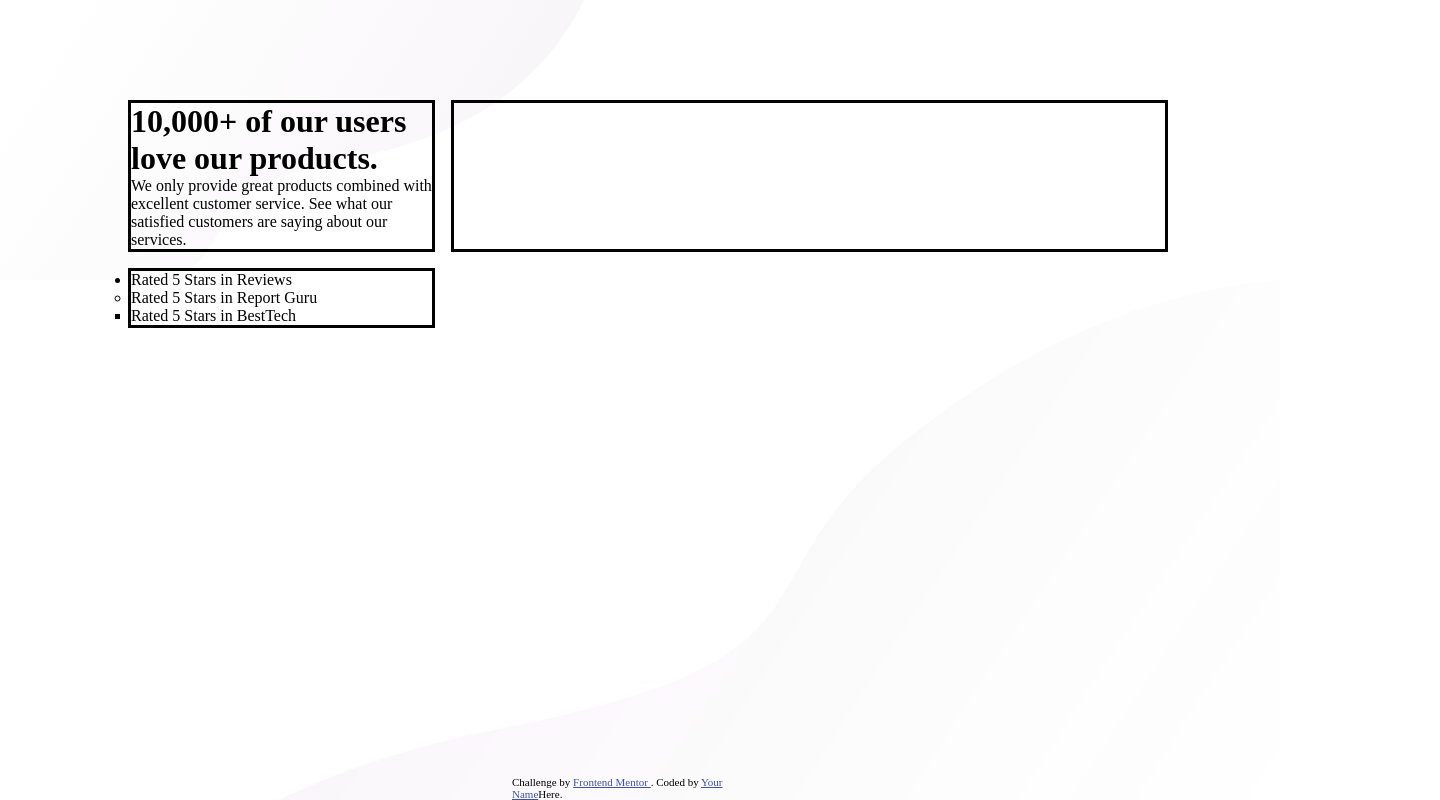
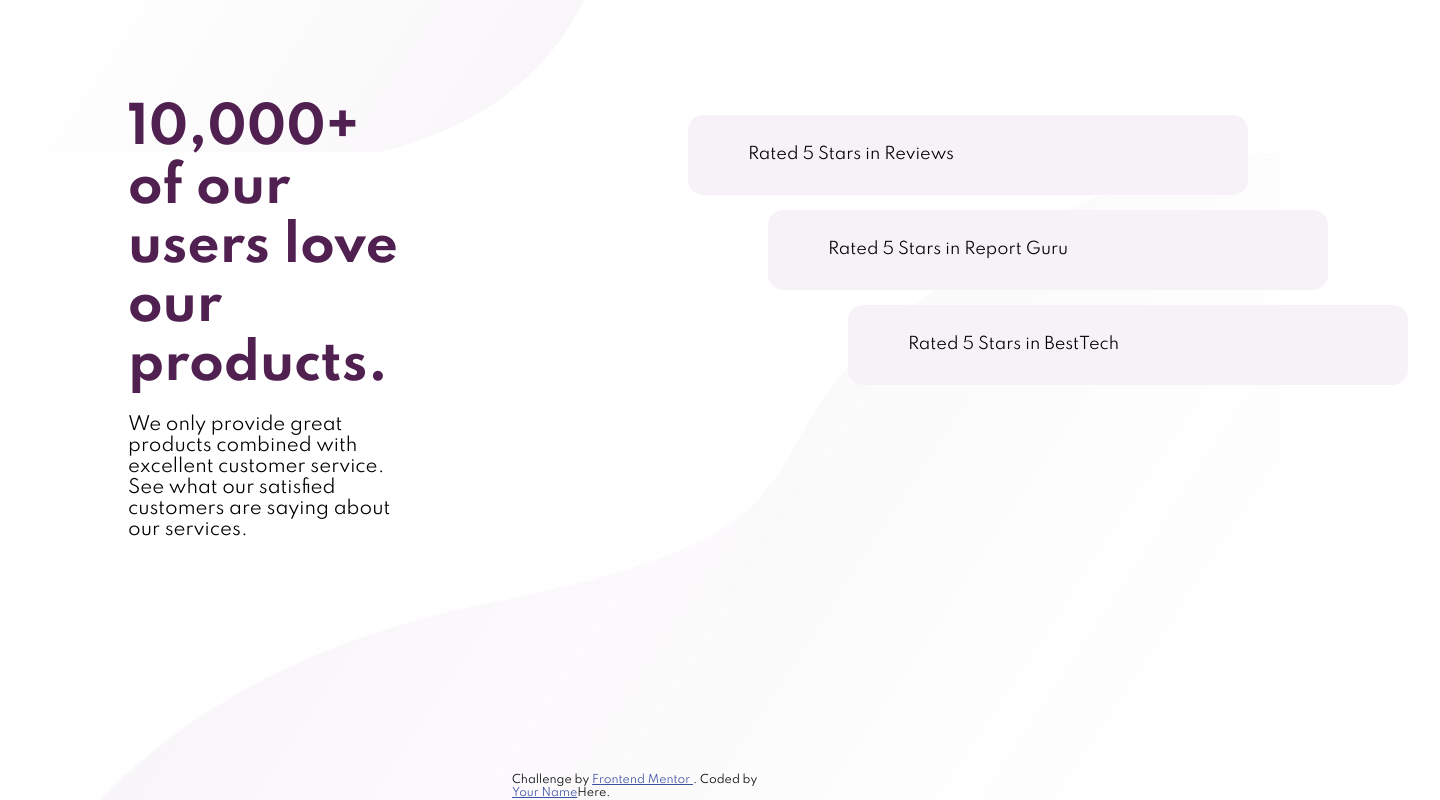
Before and after one commit to sirish12389/social-proof-section-master, a plain HTML site: page index.html in a window 1280 px wide. Shown: the whole page, 1440 px wide, since content can reach past the window. Drawn offline with Linux system fonts and the light colour scheme.

Commit message:
Customized the main text and ratting list, and grid displays three columns in one row inorder to create space between main text and ratting list

```diff
--- a/CSS/Style.css
+++ b/CSS/Style.css
@@ -6,17 +6,43 @@
 body{
     background: url(../images/bg-pattern-bottom-desktop.jpg) right -60% no-repeat,
                 url(../images/bg-pattern-top-desktop.svg) left top no-repeat;
+    font-family: Spartan;
 }
 
 .grid{
     margin: auto;
     margin-top: 100px;
-    width: 80%;
+    margin-left: 10%;
+    margin-right: 20%;
+    width: 100%;
     display: grid;
-    grid-template-columns: 30% 70%;
+    grid-template-columns: 23% 12% 65%;
     grid-gap: 1em;
 }
 
-.grid div{
-    border: black solid;
+
+.MainText h1{
+    color: hsl(300, 43%, 22%);
+    font-size: 50px;
 }
+
+.MainText p{
+    padding-top: 20px;
+    font-family: Spartan;
+    font-size: 18px;
+}
+
+.Ratting ul{
+    list-style: none;
+    margin-left: 50px;
+    padding: 15px 30px 30px 30px;
+}
+
+.Ratting ul li{
+    border-radius: 15px;
+    width: 500px;
+    height: 50px;
+    padding-left: 60px;
+    padding-top: 30px;
+    background-color: hsl(300, 24%, 96%);
+}
```
